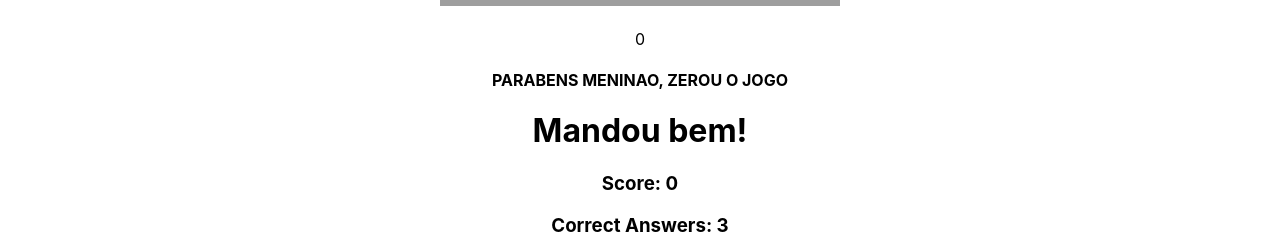
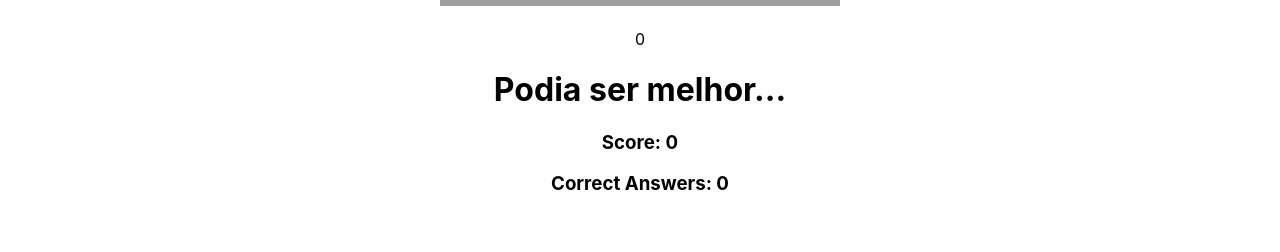
Before and after one commit to victorjunior95/sd-08-project-trivia-react-redux, a React (Create React App) app: page /feedback in a window 1280 px wide. Shown: the part 694-946 px from the top of the page. After the commit the page ends 908 px from the top, so only its background shows below. Built offline with nearby package versions, Linux system fonts and the light colour scheme; grey boxes are pictures that could not be loaded.

Commit message:
requisito 10 e 13

```diff
--- a/src/components/pages/Feedback.js
+++ b/src/components/pages/Feedback.js
@@ -4,23 +4,14 @@ import PropTypes from 'prop-types';
 import GameHeader from './GameHeader';
 
 class Feedback extends Component {
-  constructor() {
-    super();
-
-    this.state = {
-      userCorrectAnswers: 3,
-    };
-  }
-
   render() {
-    const { userCorrectAnswers } = this.state;
-    const { score } = this.props;
+    const { score, rightAnswers } = this.props;
     const CORRECT_ANSWERS_NEEDED = 3;
     return (
       <>
         <GameHeader />
         {
-          userCorrectAnswers < CORRECT_ANSWERS_NEEDED
+          rightAnswers < CORRECT_ANSWERS_NEEDED
             ? <h1 data-testid="feedback-text">Podia ser melhor...</h1>
             : <h1 data-testid="feedback-text">Mandou bem!</h1>
         }
@@ -32,7 +23,7 @@ class Feedback extends Component {
         <h3
           data-testid="feedback-total-question"
         >
-          {`Correct Answers: ${userCorrectAnswers}`}
+          {`Correct Answers: ${rightAnswers}`}
         </h3>
       </>
     );
@@ -41,10 +32,12 @@ class Feedback extends Component {
 
 const mapStateToProps = (state) => ({
   score: state.reducerUser.score,
+  rightAnswers: state.reducerUser.rightAnswers,
 });
 
 Feedback.propTypes = {
   score: PropTypes.number.isRequired,
+  rightAnswers: PropTypes.number.isRequired,
 };
 
 export default connect(mapStateToProps, null)(Feedback);
--- a/src/components/pages/GameHeader.js
+++ b/src/components/pages/GameHeader.js
@@ -25,7 +25,6 @@ class GameHeader extends Component {
         <p data-testid="header-score">
           { score }
         </p>
-        <h4 data-testid="feedback-text">PARABENS MENINAO, ZEROU O JOGO</h4>
       </header>
     );
   }
--- a/src/components/pages/GameQuestions.js
+++ b/src/components/pages/GameQuestions.js
@@ -153,7 +153,7 @@ class GameQuestions extends Component {
             })}
         </div>
         <div>
-          { shufledAnswers[questionNumber]
+          { !isButtonVisible
             && (
               <button
                 type="button"
@@ -171,7 +171,7 @@ class GameQuestions extends Component {
   render() {
     const { timerCounter } = this.state;
     const { shouldRedirect } = this.props;
-    if (shouldRedirect) return <Redirect to="/game" />;
+    if (shouldRedirect) return <Redirect to="/feedback" />;
 
     return (
       <main>
```
